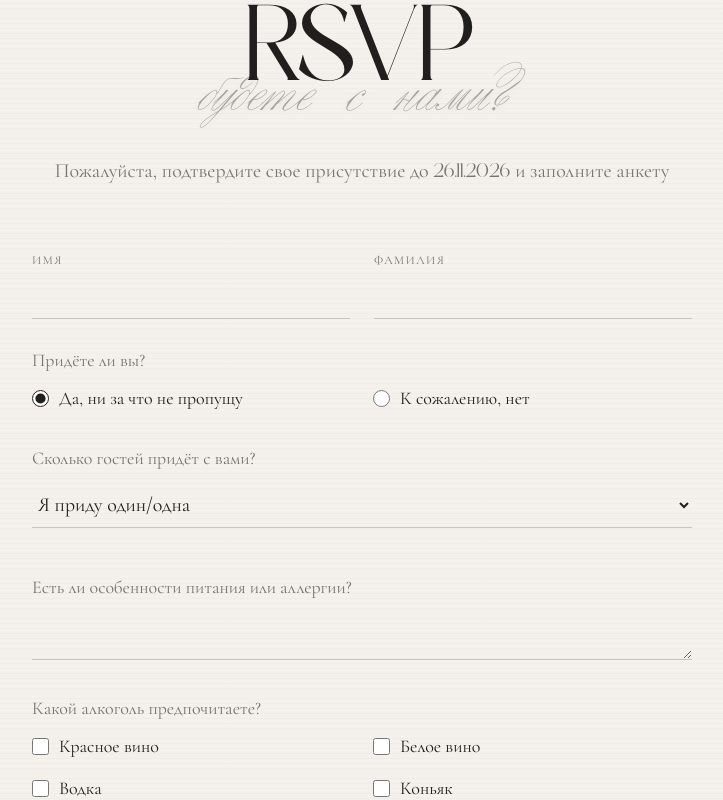
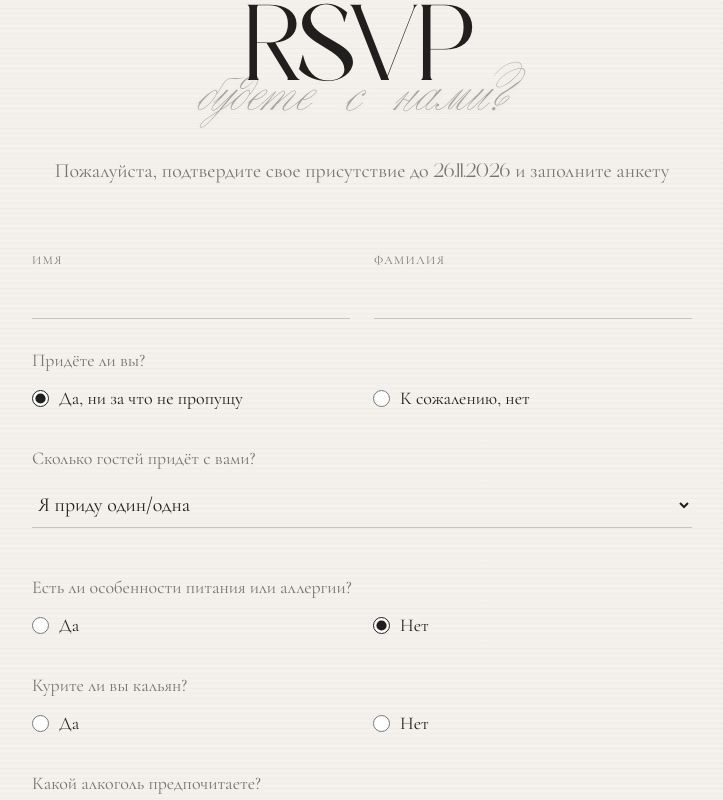
Before and after one commit to dresv99-dot/konstantin-anastasiya, a website: page index.html in a window 1280 px wide. Both pictures are taken after a click on the label "Да, ни за что не пропущу". Shown: the part 4909-5709 px from the top of the page, without its empty margins (278-1001 px from the left). Drawn offline with Linux system fonts and the light colour scheme.

Commit message:
Update index.html

```diff
--- a/index.html
+++ b/index.html
@@ -114,10 +114,25 @@
           <div class="companion-list" id="companion-list" hidden></div>
         </div>
 
-        <div class="form-row">
-          <label class="form-label" for="diet">Есть ли особенности питания или аллергии?</label>
-          <textarea class="field-textarea" id="diet" name="diet" rows="1"></textarea>
-        </div>
+        <fieldset>
+          <legend>Есть ли особенности питания или аллергии?</legend>
+          <div class="choice-list">
+            <label class="choice"><input type="radio" name="dietStatus" value="yes"><span>Да</span></label>
+            <label class="choice"><input type="radio" name="dietStatus" value="no" checked><span>Нет</span></label>
+          </div>
+          <div class="form-row" id="diet-details-row" hidden>
+            <label class="form-label" for="diet">Напишите, пожалуйста</label>
+            <textarea class="field-textarea" id="diet" name="diet" rows="1" disabled></textarea>
+          </div>
+        </fieldset>
+
+        <fieldset>
+          <legend>Курите ли вы кальян?</legend>
+          <div class="choice-list">
+            <label class="choice"><input type="radio" name="hookah" value="yes" required><span>Да</span></label>
+            <label class="choice"><input type="radio" name="hookah" value="no" required><span>Нет</span></label>
+          </div>
+        </fieldset>
 
         <fieldset>
           <legend>Какой алкоголь предпочитаете?</legend>
```
